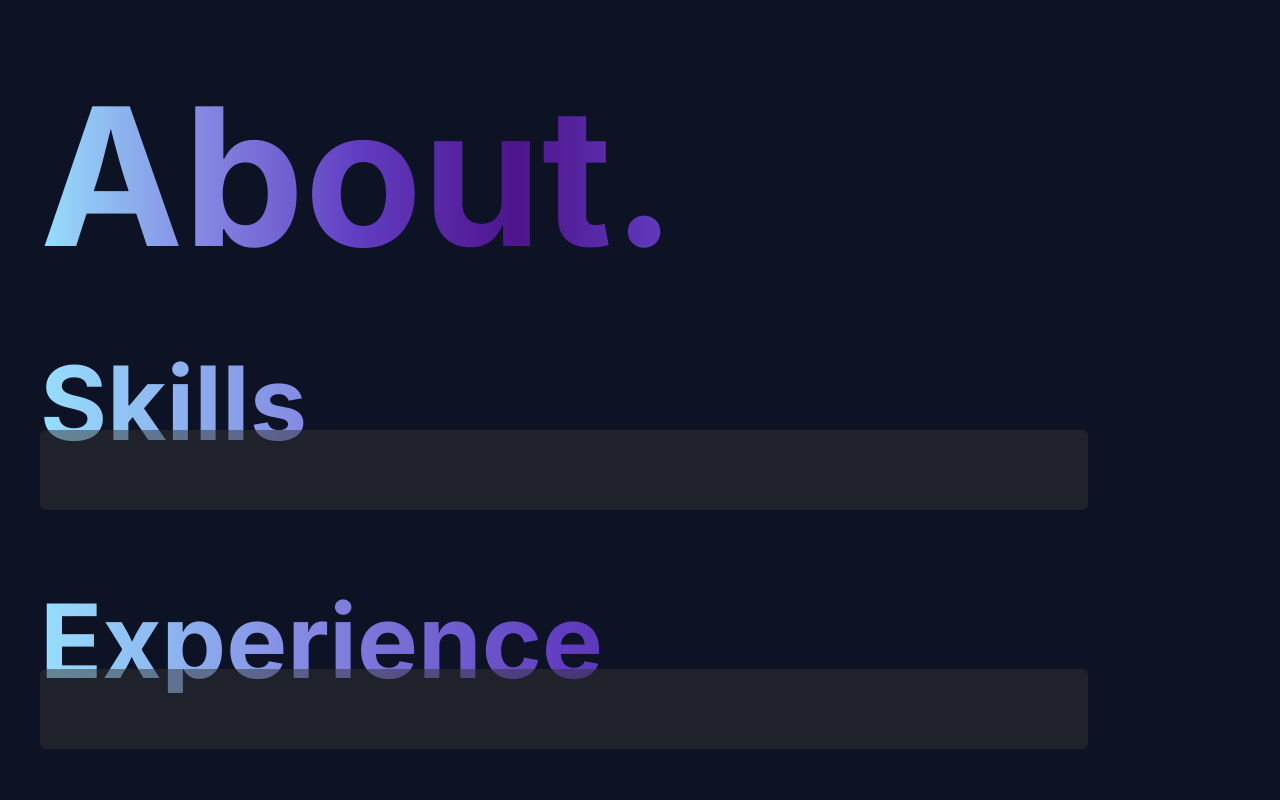
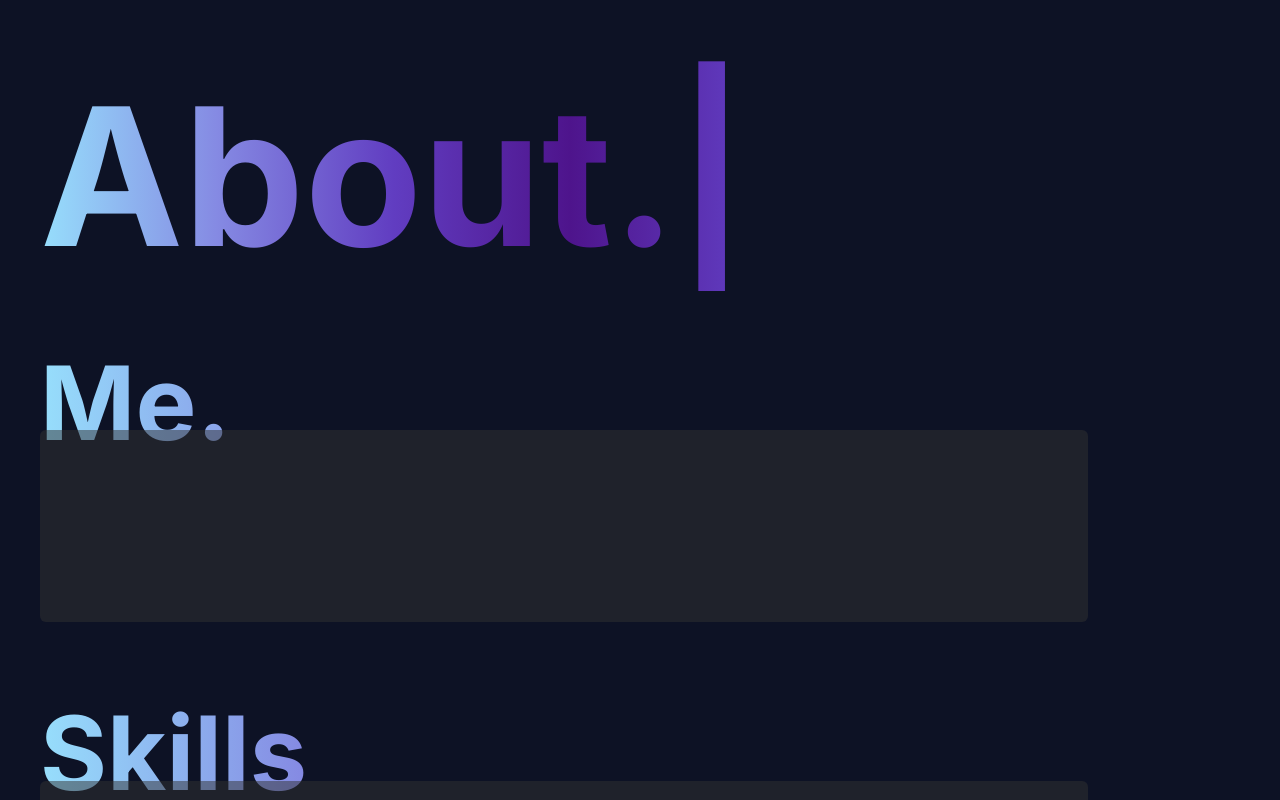
Before and after one commit to eobcre/portfolio-next13, a Next.js app: page /about in a window 1280 px wide. Shown: the top 800 px of the page. Built offline with nearby package versions, Linux system fonts and the light colour scheme.

Commit message:
updated section

```diff
--- a/src/app/(routes)/about/page.tsx
+++ b/src/app/(routes)/about/page.tsx
@@ -7,6 +7,14 @@ const AboutPage = () => {
   return (
     <div className='px-10 py-20 md:pl-10 w-full md:pr-48'>
       <TypeWriting text='About.' delay={200} />
+      <div className='pt-20'>
+      <h1 className='custom-text text-5xl font-bold sm:text-[8vw]'>Me.</h1>
+        <div className='bg-[#333333] bg-opacity-50 rounded-md -mt-3 sm:-mt-4 p-10 md:-mt-5 lg:-mt-6'>
+          <div className='p-14'>
+            <p className='text-gray-300'></p>
+          </div>
+        </div>
+      </div>
       <div className='pt-20'>
         <h1 className='custom-text text-5xl font-bold sm:text-[8vw]'>Skills</h1>
         <div className='bg-[#333333] bg-opacity-50 rounded-md -mt-3 sm:-mt-4 p-10 md:-mt-5 lg:-mt-6'></div>
```
